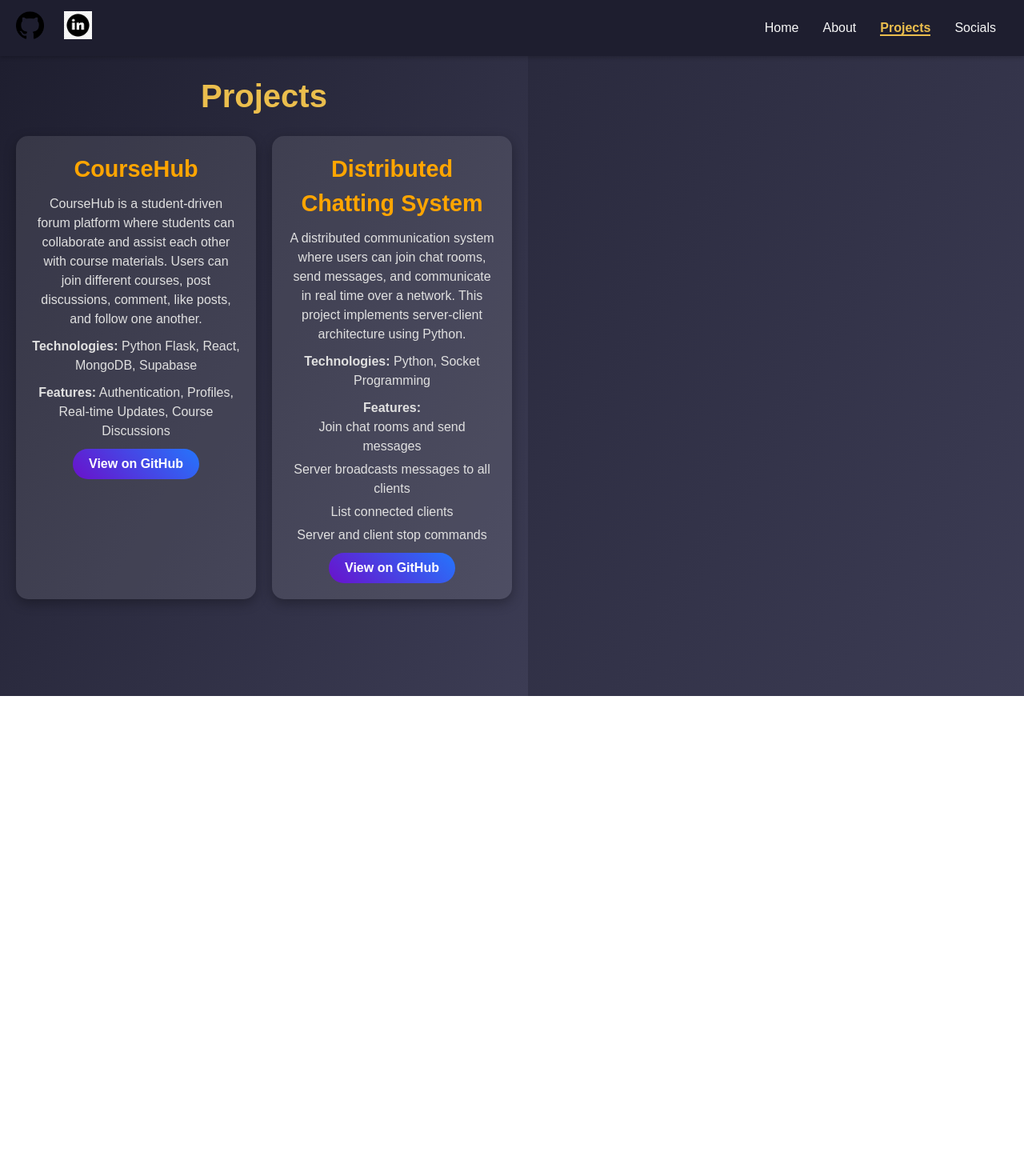
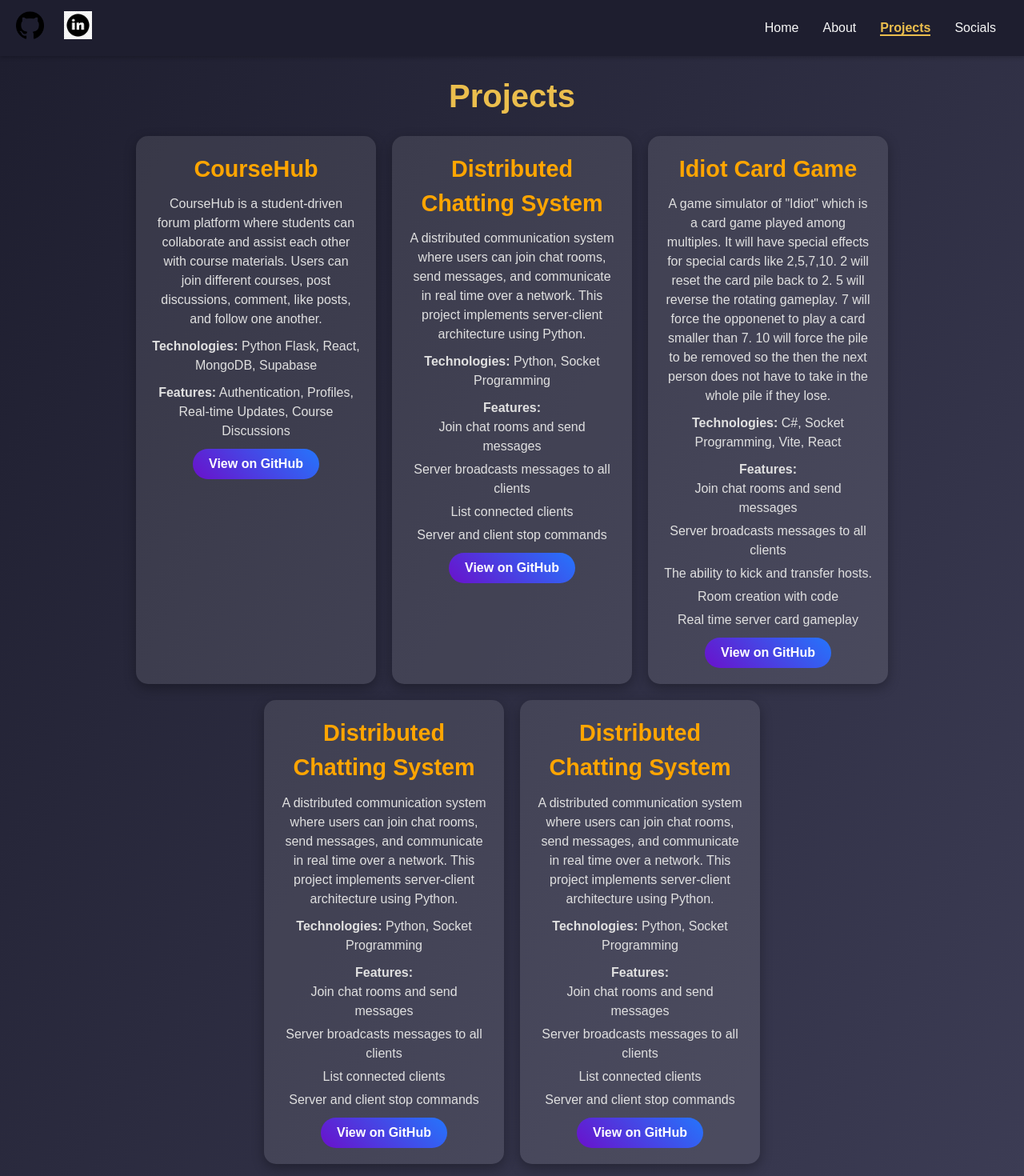
Before and after one commit to looksorn789/Portfolio, a React (Vite) app in the folder Resume/: page /Resume/projects in a window 1280 px wide. Shown: the top 1470 px of the page at 80% size. Before the commit the page ends 870 px from the top, so only its background shows below. Built offline with nearby package versions, Linux system fonts and the light colour scheme.

Commit message:
Update Projects.jsx

```diff
--- a/Resume/src/pages/Projects.jsx
+++ b/Resume/src/pages/Projects.jsx
@@ -48,6 +48,79 @@ const Projects = () => {
             View on GitHub
           </button>
         </div>
+        {/* Idiot Card Game */}
+        <div className="project-card">
+          <h3>Idiot Card Game</h3>
+          <p>
+            A game simulator of "Idiot" which is a card game played among multiples. It will have special effects for special cards like 2,5,7,10.
+            2 will reset the card pile back to 2.
+            5 will reverse the rotating gameplay.
+            7 will force the opponenet to play a card smaller than 7.
+            10 will force the pile to be removed so the then the next person does not have to take in the whole pile if they lose.
+          </p>
+          <p>
+            <strong>Technologies:</strong> C#, Socket Programming, Vite, React
+          </p>
+          <p>
+            <strong>Features:</strong>
+            <ul>
+              <li>Join chat rooms and send messages</li>
+              <li>Server broadcasts messages to all clients</li>
+              <li>The ability to kick and transfer hosts.</li>
+              <li>Room creation with code</li>
+              <li>Real time server card gameplay</li>
+            </ul>
+          </p>
+          <button className="project-button" onClick={() => window.open("https://github.com/looksorn789/Idiot-Card-Game", "_blank")}>
+            View on GitHub
+          </button>
+        </div>
+        {/* Chatting System Project Card */}
+        <div className="project-card">
+          <h3>Distributed Chatting System</h3>
+          <p>
+            A distributed communication system where users can join chat rooms, send messages, and communicate in real time over a network.
+            This project implements server-client architecture using Python.
+          </p>
+          <p>
+            <strong>Technologies:</strong> Python, Socket Programming
+          </p>
+          <p>
+            <strong>Features:</strong>
+            <ul>
+              <li>Join chat rooms and send messages</li>
+              <li>Server broadcasts messages to all clients</li>
+              <li>List connected clients</li>
+              <li>Server and client stop commands</li>
+            </ul>
+          </p>
+          <button className="project-button" onClick={() => window.open("https://github.com/MNRainDrop/CECS-327-Project1", "_blank")}>
+            View on GitHub
+          </button>
+        </div>
+        {/* Chatting System Project Card */}
+        <div className="project-card">
+          <h3>Distributed Chatting System</h3>
+          <p>
+            A distributed communication system where users can join chat rooms, send messages, and communicate in real time over a network.
+            This project implements server-client architecture using Python.
+          </p>
+          <p>
+            <strong>Technologies:</strong> Python, Socket Programming
+          </p>
+          <p>
+            <strong>Features:</strong>
+            <ul>
+              <li>Join chat rooms and send messages</li>
+              <li>Server broadcasts messages to all clients</li>
+              <li>List connected clients</li>
+              <li>Server and client stop commands</li>
+            </ul>
+          </p>
+          <button className="project-button" onClick={() => window.open("https://github.com/MNRainDrop/CECS-327-Project1", "_blank")}>
+            View on GitHub
+          </button>
+        </div>
       </div>
     </div>
   );
```
